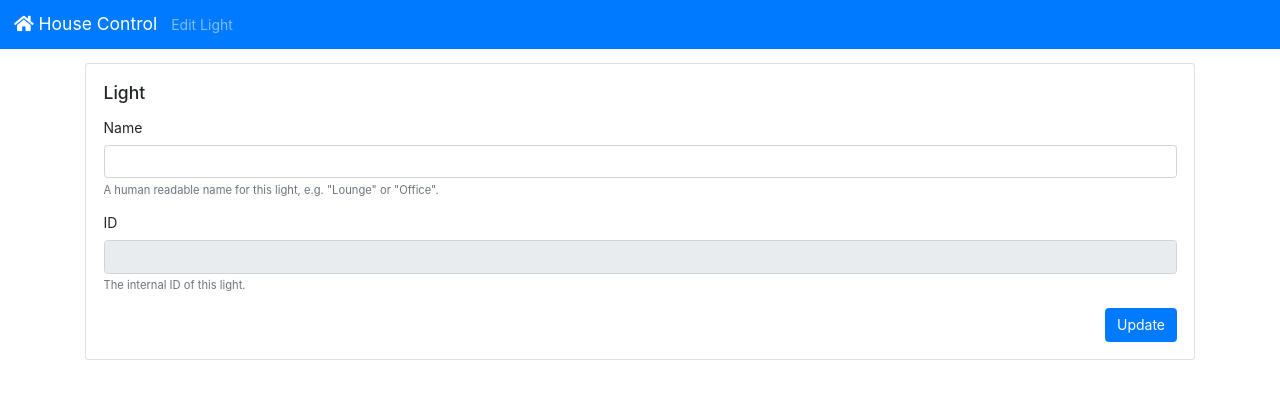
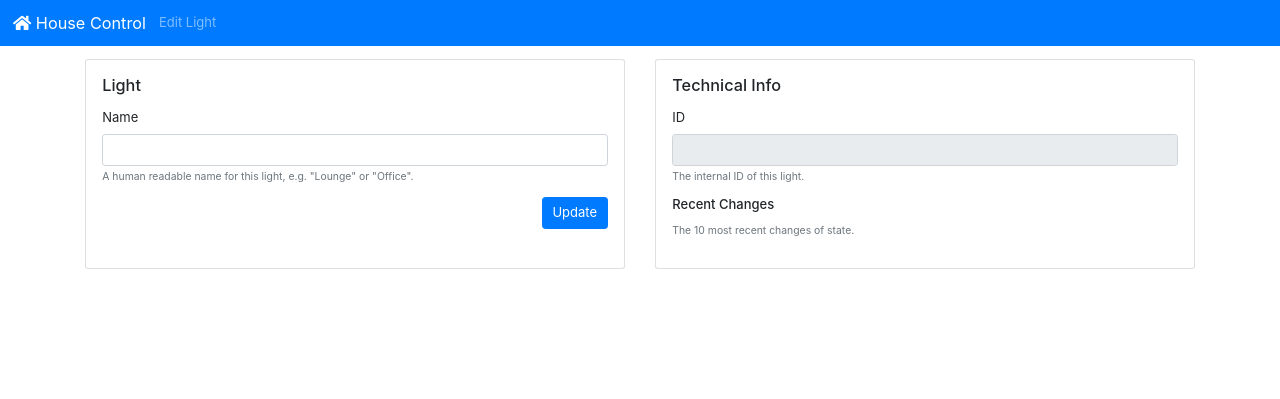
Before and after one commit to rspencer01/house-control, a Flask app: template house_server/templates/edit_light.html in a window 1280 px wide. Shown: the top 399 px of the page. Run offline with Flask 2, Linux system fonts and the light colour scheme; the template is opened without the code that fills it, so the values that code supplies are empty; parts of the project's set-up code (start-up, migrations or seed data) failed here and were passed over; some libraries are stand-ins or nearby versions.

Commit message:
See light states

```diff
--- a/house_server/templates/edit_light.html
+++ b/house_server/templates/edit_light.html
@@ -5,11 +5,13 @@ Edit Light
 {% endblock %}
 
 {% block content %}
+<div class="card-deck">
   <div class="card">
     <div class="card-body">
       <h5>Light</h5>
       <p class="card-text">
         <form method="POST">
+          <fieldset>
             <div class="form-group">
               <label for="name">Name</label>
               <input type="text" class="form-control" id="name" name="name" value="{{ light.name }}"/>
@@ -17,6 +19,17 @@ Edit Light
                 A human readable name for this light, e.g. "Lounge" or "Office".
               </small>
             </div>
+          </fieldset>
+          <button type="submit" class="btn btn-primary float-right">Update</button>
+        </form>
+      </p>
+    </div>
+  </div>
+  <div class="card">
+    <div class="card-body">
+      <h5>Technical Info</h5>
+      <p class="card-text">
+        <form>
           <fieldset disabled>
             <div class="form-group">
               <label for="internal_id">ID</label>
@@ -26,9 +39,18 @@ Edit Light
               </small>
             </div>
           </fieldset>
-        <button type="submit" class="btn btn-primary float-right">Update</button>
+          <h6>Recent Changes</h6>
+          <ul class="list-group">
+            {% for state in light.lightstates[-10:] %}
+            <li class="list-group-item"> {{ state.time }} : {{ "On" if state.state else "Off" }} </li>
+            {% endfor %}
+          </ul>
+          <small class="form-text text-muted">
+            The 10 most recent changes of state.
+          </small>
         </form>
       </p>
     </div>
   </div>
+</div>
 {% endblock %}
--- a/house_server/templates/index.html
+++ b/house_server/templates/index.html
@@ -29,7 +29,7 @@ Overview
               <td>
                 {{ light.name }}
               </td>
-              <td>-</td>
+              <td>{{ "On" if light.latest_state().state else "Off" }}</td>
             </tr>
           {% endfor %}
         </tbody>
--- a/house_server/templates/layout.html
+++ b/house_server/templates/layout.html
@@ -1,5 +1,5 @@
 <!doctype html>
-<html lang="en" style="font-size:14px;">
+<html lang="en" style="font-size:13px;">
   <head>
     <meta charset="utf-8">
     <meta name="viewport" content="width=device-width, initial-scale=1, shrink-to-fit=no">
```
Also changed, not shown: house_server/Model.py (+6 -1 lines). Lines whose indentation alone changed are shown as unchanged.
